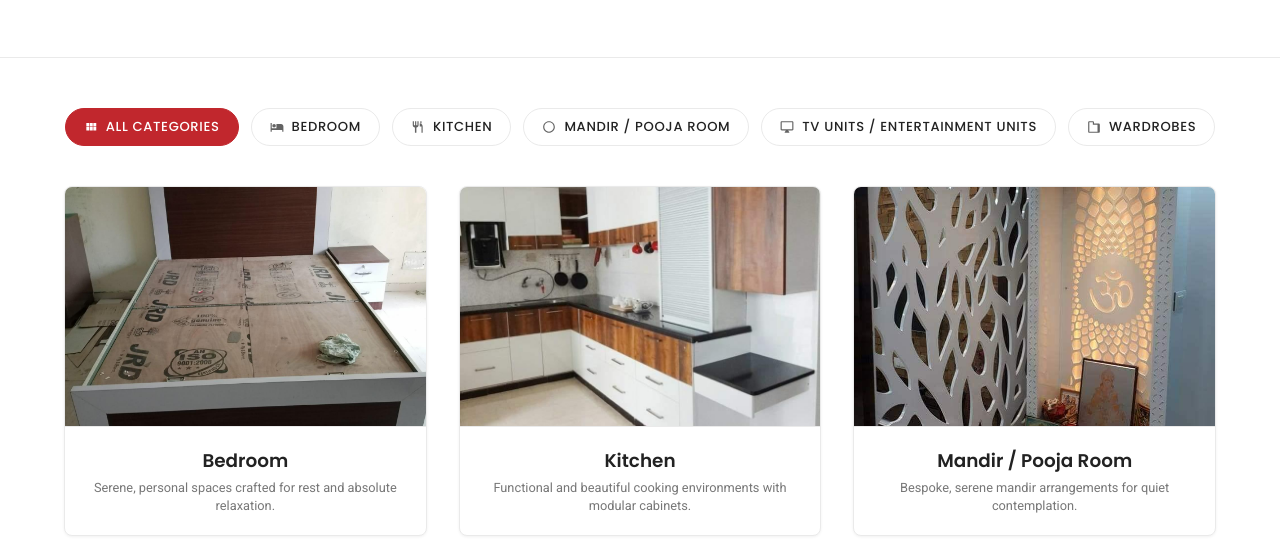
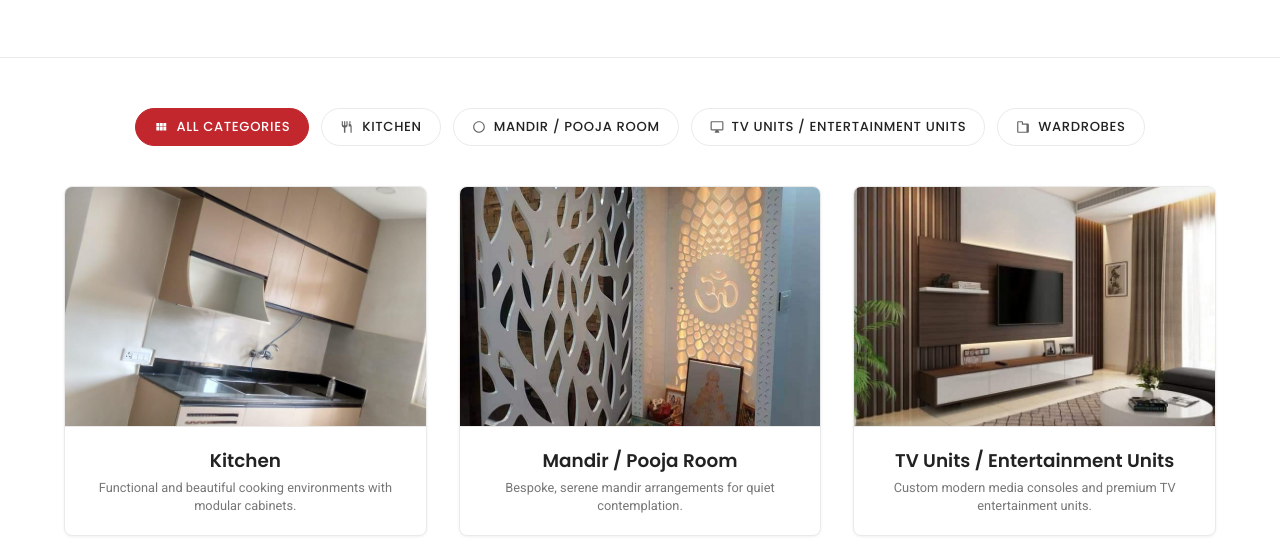
Before and after one commit to yashita72/Space-Edge-Design, a plain HTML site: page gallery.html in a window 1280 px wide. Shown: the part 259-800 px from the top of the page. Drawn offline with Linux system fonts and the light colour scheme.

Commit message:
Update Space Edge Design gallery: Add new Kitchen images and remove Bedroom category

```diff
--- a/gallery.html
+++ b/gallery.html
@@ -4,7 +4,7 @@
   <meta charset="UTF-8">
   <meta name="viewport" content="width=device-width, initial-scale=1.0">
   <title>Design Gallery — Space Edge Design | Home Interiors Delhi NCR</title>
-  <meta name="description" content="Explore Space Edge Design's luxury interior design galleries. Browse beautiful visual design templates and inspiration concepts for Bedrooms, Living Rooms, Kitchens, Bathrooms, and more.">
+  <meta name="description" content="Explore Space Edge Design's luxury interior design galleries. Browse beautiful visual design templates and inspiration concepts for Kitchens, Mandirs, TV Units, Wardrobes, and more.">
   <link rel="stylesheet" href="styles.css">
   <link rel="stylesheet" href="gallery.css">
   <script type="application/ld+json">
--- a/gallery.js
+++ b/gallery.js
@@ -7,13 +7,26 @@
 // ── CENTRALIZED GALLERY DATA ─────────────────────────────────
 // Centralized mapping using local photographs from the images folder.
 const galleryData = {
-  bedroom: [
-    { src: 'images/bed.jpeg', caption: 'Luxury Master Bedroom Suite', alt: 'Space Edge Design Master Bedroom Interior' }
-  ],
   kitchen: [
+    { src: 'images/kitchen.jpeg', caption: 'Premium Modular Kitchen Design', alt: 'Space Edge Design Modular Kitchen' },
     { src: 'images/kitchen1.jpeg', caption: 'Modern Kitchen Cabinets and Countertop', alt: 'Space Edge Design Modular Kitchen' },
     { src: 'images/kitchen2.jpeg', caption: 'Contemporary L-Shaped Kitchen Layout', alt: 'Space Edge Design Modular Kitchen' },
-    { src: 'images/kitchen3.jpeg', caption: 'Elegant Kitchen Storage and Island Design', alt: 'Space Edge Design Modular Kitchen' }
+    { src: 'images/kitchen3.jpeg', caption: 'Elegant Kitchen Storage and Island Design', alt: 'Space Edge Design Modular Kitchen' },
+    { src: 'images/kitchen5.jpeg', caption: 'Sleek Minimalist Kitchen Style', alt: 'Space Edge Design Modular Kitchen' },
+    { src: 'images/kitchen6.jpeg', caption: 'Luxury Modular Kitchen Cabinetry', alt: 'Space Edge Design Modular Kitchen' },
+    { src: 'images/kitchen7.jpeg', caption: 'Contemporary Kitchen Interior with Appliances', alt: 'Space Edge Design Modular Kitchen' },
+    { src: 'images/kitchen8.jpeg', caption: 'Custom Kitchen Shelving and Organizer', alt: 'Space Edge Design Modular Kitchen' },
+    { src: 'images/kitchen9.jpeg', caption: 'Modern Kitchen Backsplash and Countertop', alt: 'Space Edge Design Modular Kitchen' },
+    { src: 'images/kitchen10.jpeg', caption: 'Bespoke Kitchen Drawer and Cabinet Set', alt: 'Space Edge Design Modular Kitchen' },
+    { src: 'images/kitchen11.jpeg', caption: 'Elegant White-Themed Modular Kitchen', alt: 'Space Edge Design Modular Kitchen' },
+    { src: 'images/kitchen12.jpeg', caption: 'High-End Smart Kitchen Layout', alt: 'Space Edge Design Modular Kitchen' },
+    { src: 'images/kitchen13.jpeg', caption: 'Spacious Kitchen Cabinet Storage', alt: 'Space Edge Design Modular Kitchen' },
+    { src: 'images/kitchen14.jpeg', caption: 'Chic L-Shaped Modern Kitchen Design', alt: 'Space Edge Design Modular Kitchen' },
+    { src: 'images/kitchen15.jpeg', caption: 'Premium Kitchen Counter and Pantry Design', alt: 'Space Edge Design Modular Kitchen' },
+    { src: 'images/kitchen16.jpeg', caption: 'Modern Kitchen Lighting and Decor', alt: 'Space Edge Design Modular Kitchen' },
+    { src: 'images/kitchen17.jpeg', caption: 'Bespoke Oak Finish Modular Kitchen', alt: 'Space Edge Design Modular Kitchen' },
+    { src: 'images/kitchen18.jpeg', caption: 'Minimalist Kitchen Countertop and Sink', alt: 'Space Edge Design Modular Kitchen' },
+    { src: 'images/kitchen19.jpeg', caption: 'Luxury High-Gloss Kitchen Cabinetry', alt: 'Space Edge Design Modular Kitchen' }
   ],
   mandir: [
     { src: 'images/mandir.jpeg', caption: 'Tranquil Custom Mandir Pooja Room Design', alt: 'Space Edge Design Mandir Interior' },
@@ -64,11 +77,6 @@ const galleryData = {
 // ── CATEGORY CONFIGURATION ───────────────────────────────────
 // Icons are optimized, elegant inline SVGs
 const categoriesConfig = {
-  bedroom: {
-    name: 'Bedroom',
-    desc: 'Serene, personal spaces crafted for rest and absolute relaxation.',
-    icon: `<svg viewBox="0 0 24 24" xmlns="http://www.w3.org/2000/svg"><path d="M7 13c1.66 0 3-1.34 3-3S8.66 7 7 7s-3 1.34-3 3 1.34 3 3 3zm12-6h-8v7H3V5H1v15h2v-3h18v3h2v-9c0-2.21-1.79-4-4-4z"/></svg>`
-  },
   kitchen: {
     name: 'Kitchen',
     desc: 'Functional and beautiful cooking environments with modular cabinets.',
```
Also changed, not shown: images/kitchen.jpeg (added), images/kitchen10.jpeg (added), images/kitchen11.jpeg (added), images/kitchen12.jpeg (added), images/kitchen13.jpeg (added), images/kitchen14.jpeg (added), images/kitchen15.jpeg (added), images/kitchen16.jpeg (added), images/kitchen17.jpeg (added), images/kitchen18.jpeg (added), images/kitchen19.jpeg (added), images/kitchen5.jpeg (added), images/kitchen6.jpeg (added), images/kitchen7.jpeg (added), 2 more files.
